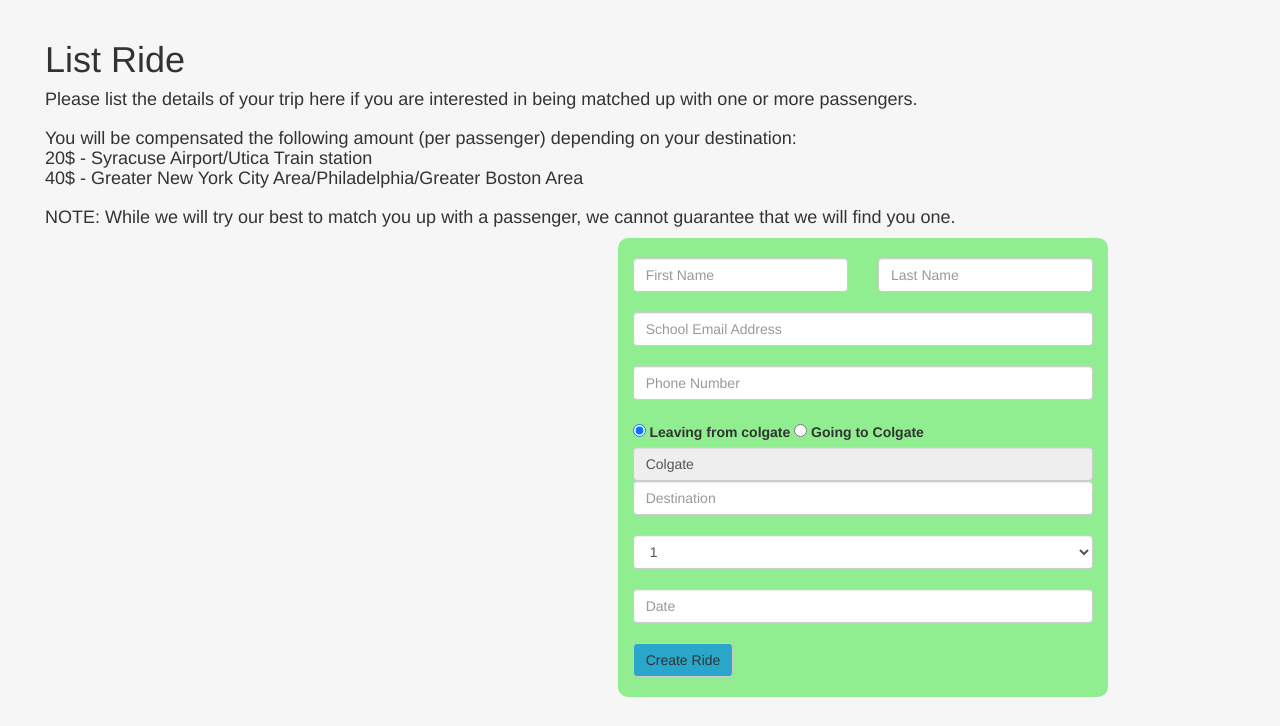
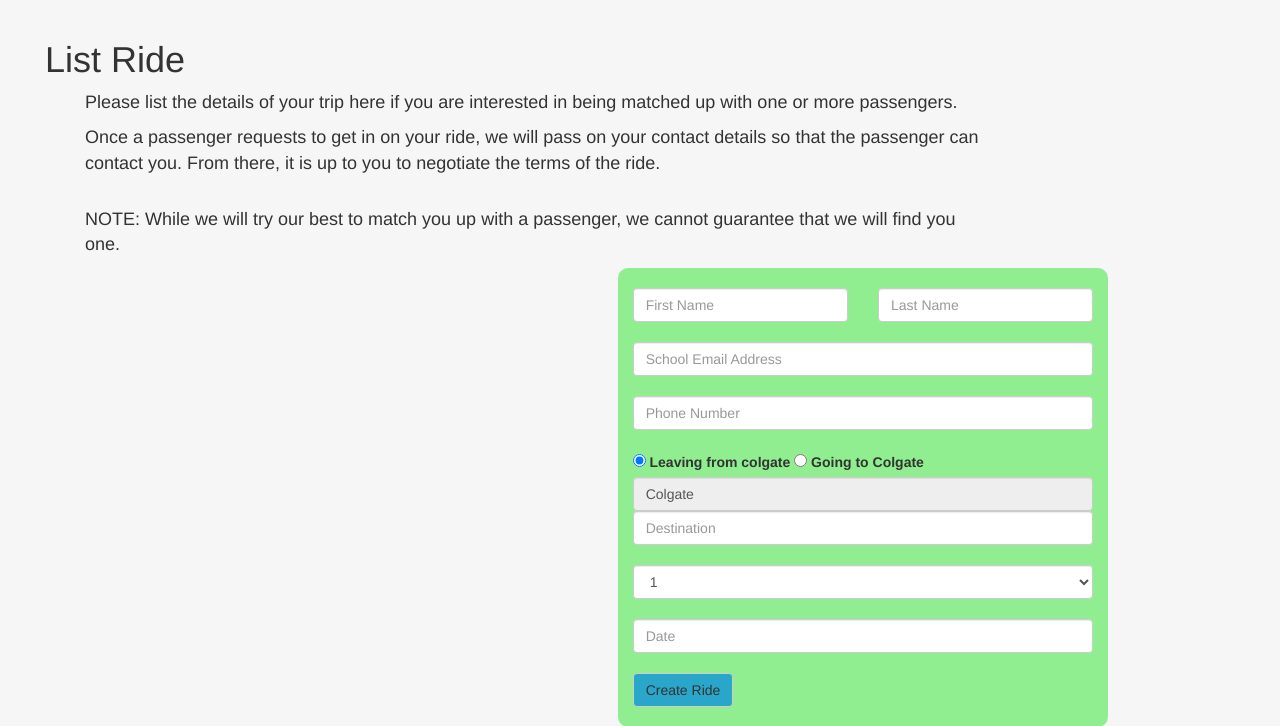
Before and after one commit to lbengzon/pigeon, a Django app: page /ridesharing/add in a window 1280 px wide. Shown: the part 52-778 px from the top of the page. Run offline with Django 3.2, Linux system fonts and the light colour scheme; some libraries are stand-ins or nearby versions.

Commit message:
some changes in the message on drive page

```diff
--- a/ridesharing/templates/ridesharing/ride_form.html
+++ b/ridesharing/templates/ridesharing/ride_form.html
@@ -52,14 +52,12 @@ buttons-->
 <html>
 <body>
 	<h1>List Ride</h1>
-		<h4> Please list the details of your trip here if you are interested in being matched up with one or more passengers. <br>
+		<body>
+		<p style="padding: 0 40px; font-size: 18px"> Please list the details of your trip here if you are interested in being matched up with one or more passengers. </p>
+			<p style="padding: 0 40px; font-size: 18px">Once a passenger requests to get in on your ride, we will pass on your contact details so that the passenger can contact you. From there, it is up to you to negotiate the terms of the ride.</p>
 			<br>
-			You will be compensated the following amount (per passenger) depending on your destination: <br>
-			20$ - Syracuse Airport/Utica Train station <br>
-			40$ - Greater New York City Area/Philadelphia/Greater Boston Area <br>
-			<br>
-			NOTE: While we will try our best to match you up with a passenger, we cannot guarantee that we will find you one.
-		</h4>
+			<p style="padding: 0 40px; font-size: 18px">NOTE: While we will try our best to match you up with a passenger, we cannot guarantee that we will find you one.</p>
+		</body>
 	<form method='POST' action='' class="col-md-6 col-md-offset-7" style="background-color: lightgreen; border-radius: 10px">
 		{% csrf_token %}
 		{{form.id}}
```
